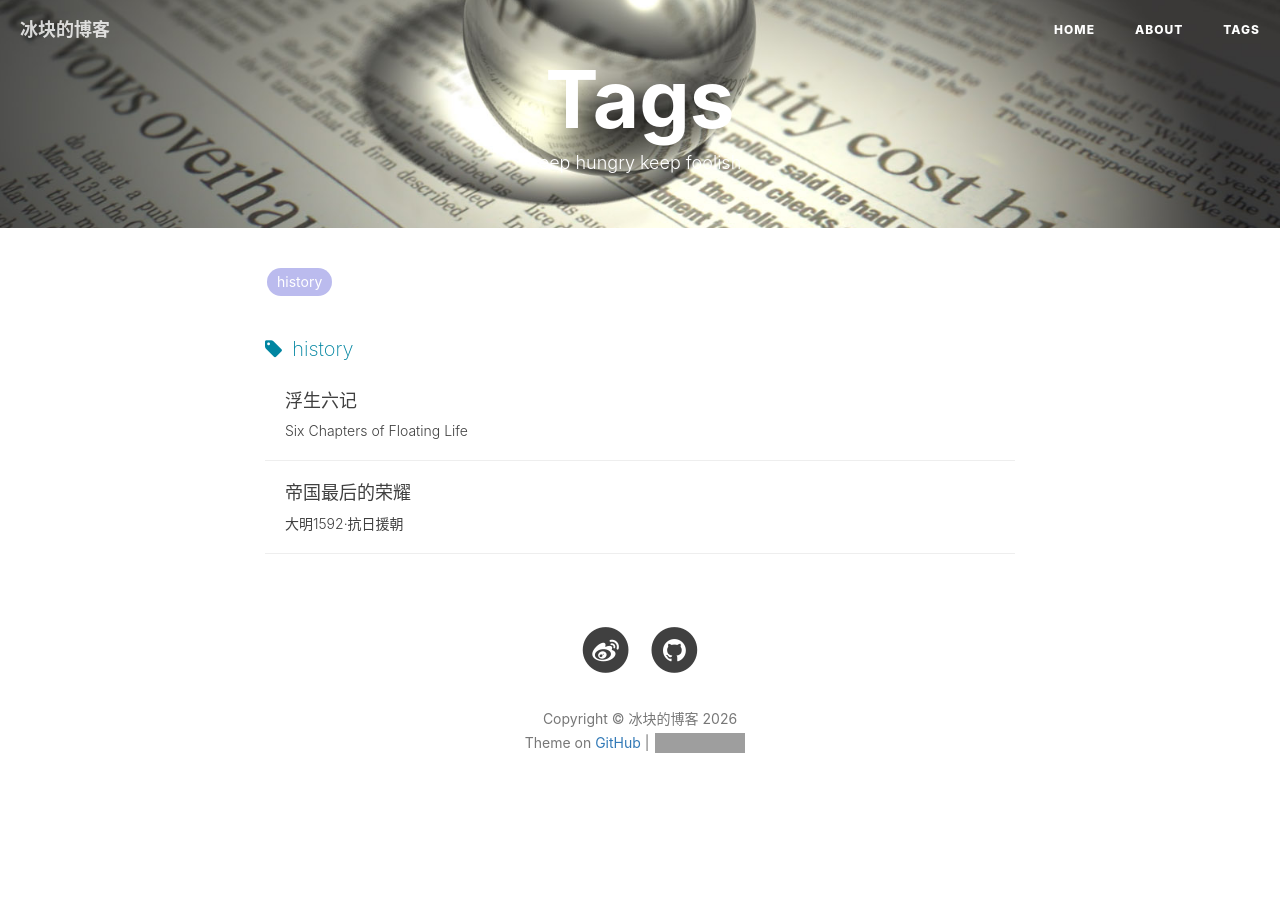
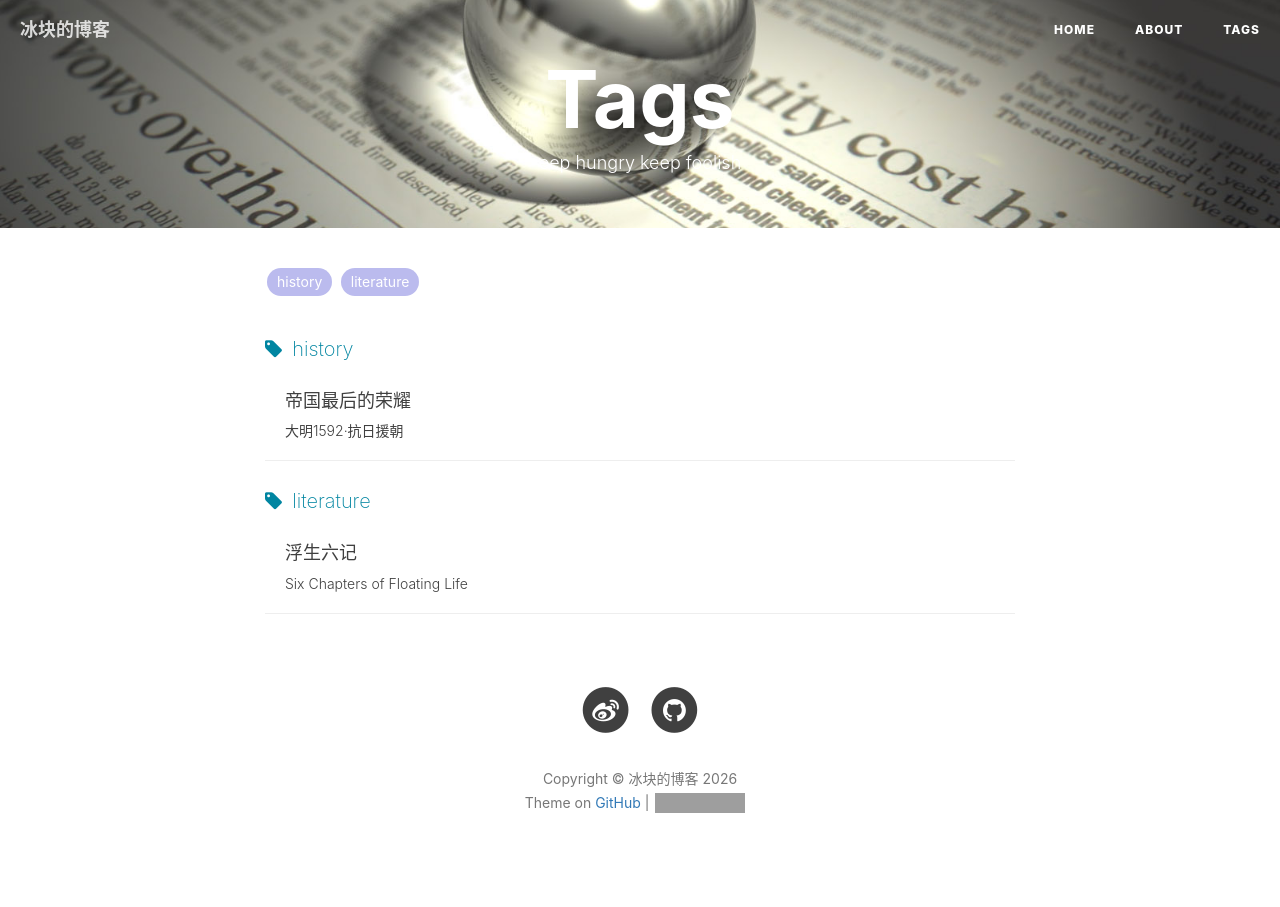
Before and after one commit to l3b2w1-books/l3b2w1-books.github.io, a Jekyll site: the page built from tags.html, in a window 1280 px wide. Built offline with Jekyll 4.4.1, drawn with Linux system fonts in a browser that asks for light colours; nearby versions of some CDN libraries; comment, search, counter and statistics services are not loaded; grey boxes are pictures that could not be loaded.

Commit message:
fix tags: 浮生六记 -> literature (history 仅适用于历史类)

```diff
--- a/_posts/2026-10-11-floating-life.md
+++ b/_posts/2026-10-11-floating-life.md
@@ -7,7 +7,7 @@ author:     icecube
 header-img: img/bluelinux.jpg
 catalog: true
 tags:
-    - history
+    - literature
 ---
 
 # 《浮生六记》
```
